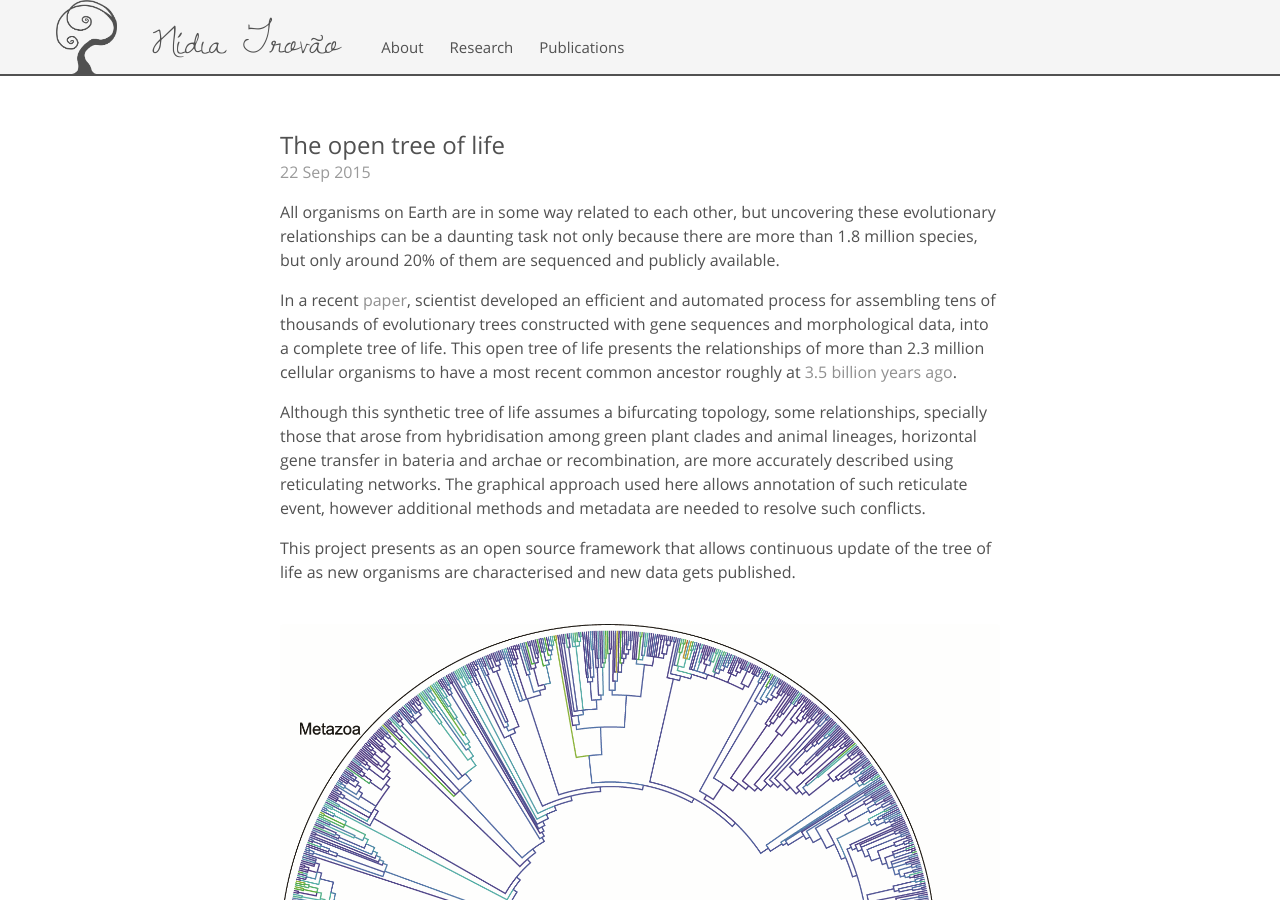
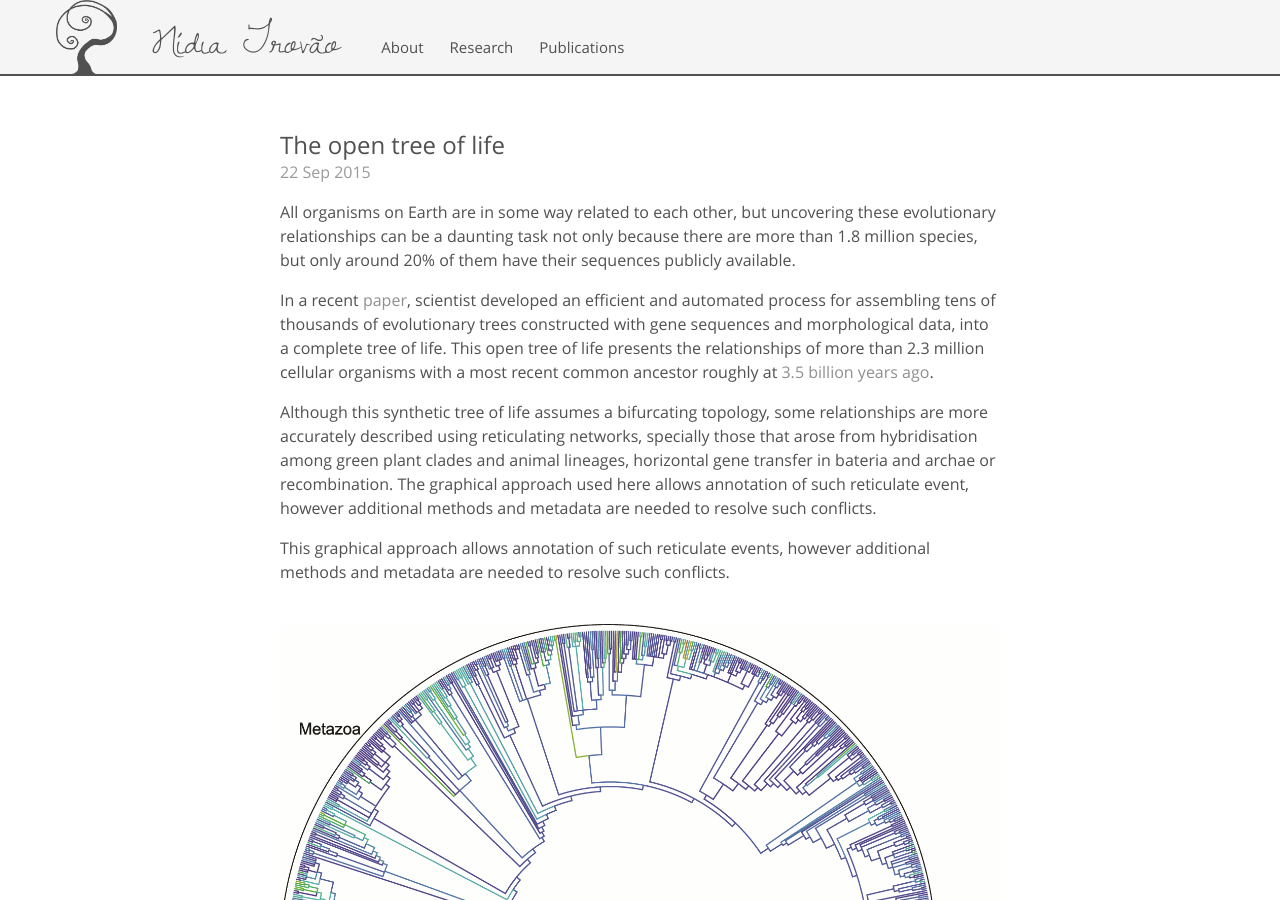
Before and after one commit to nidiatrovao/nidiatrovao.github.io, a Jekyll site: the page built from _posts/2015-09-22-open-tree-life.md, in a window 1280 px wide and 900 px high. Built offline with Jekyll 4.4.1, drawn with Linux system fonts in a browser that asks for light colours.

Commit message:
12th post edit

```diff
--- a/_posts/2015-09-22-open-tree-life.md
+++ b/_posts/2015-09-22-open-tree-life.md
@@ -3,13 +3,13 @@ layout: post
 title: The open tree of life
 ---
 
-All organisms on Earth are in some way related to each other, but uncovering these evolutionary relationships can be a daunting task not only because there are more than 1.8 million species, but only around 20% of them are sequenced and publicly available.
+All organisms on Earth are in some way related to each other, but uncovering these evolutionary relationships can be a daunting task not only because there are more than 1.8 million species, but only around 20% of them have their sequences publicly available.
 
-In a recent [paper](http://www.pnas.org/content/early/2015/09/16/1423041112.long), scientist developed an efficient and automated process for assembling tens of thousands of evolutionary trees constructed with gene sequences and morphological data, into a complete tree of life. This open tree of life presents the relationships of more than 2.3 million cellular organisms to have a most recent common ancestor roughly at [3.5 billion years ago](https://today.duke.edu/2015/09/treeoflife).
+In a recent [paper](http://www.pnas.org/content/early/2015/09/16/1423041112.long), scientist developed an efficient and automated process for assembling tens of thousands of evolutionary trees constructed with gene sequences and morphological data, into a complete tree of life. This open tree of life presents the relationships of more than 2.3 million cellular organisms with a most recent common ancestor roughly at [3.5 billion years ago](https://today.duke.edu/2015/09/treeoflife).
 
-Although this synthetic tree of life assumes a bifurcating topology, some relationships, specially those that arose from hybridisation among green plant clades and animal lineages, horizontal gene transfer in bateria and archae or recombination, are more accurately described using reticulating networks. The graphical approach used here allows annotation of such reticulate event, however additional methods and metadata are needed to resolve such conflicts.
+Although this synthetic tree of life assumes a bifurcating topology, some relationships are more accurately described using reticulating networks, specially those that arose from hybridisation among green plant clades and animal lineages, horizontal gene transfer in bateria and archae or recombination. The graphical approach used here allows annotation of such reticulate event, however additional methods and metadata are needed to resolve such conflicts.
 
-This project presents as an open source framework that allows continuous update of the tree of life as new organisms are characterised and new data gets published.
+This graphical approach allows annotation of such reticulate events, however additional methods and metadata are needed to resolve such conflicts.
 
 <br>
 ![&copy; Open tree of life from https://tree.opentreeoflife.org/](http://nidiatrovao.com/images/TreeOfLife.gif)
```
